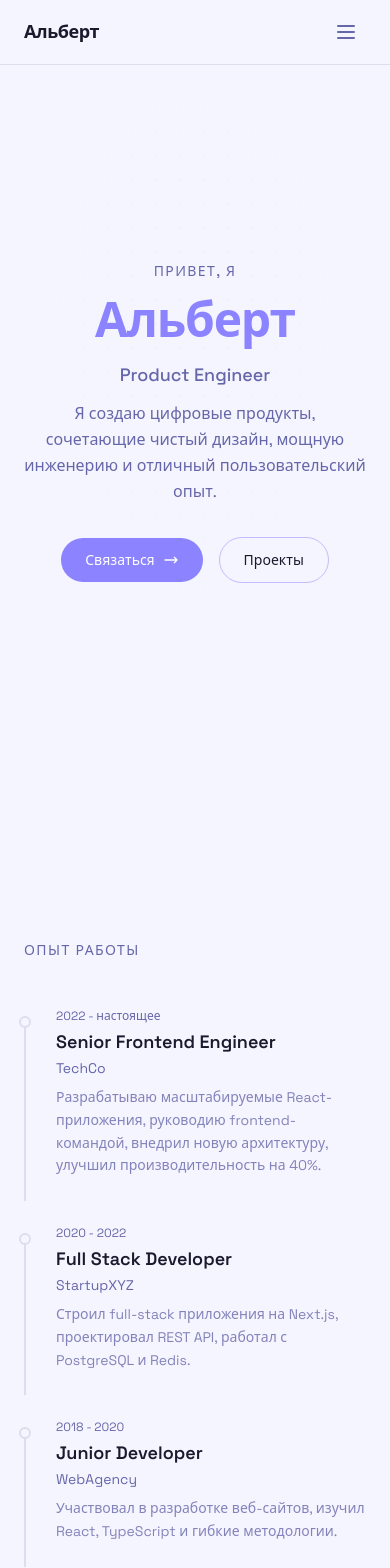
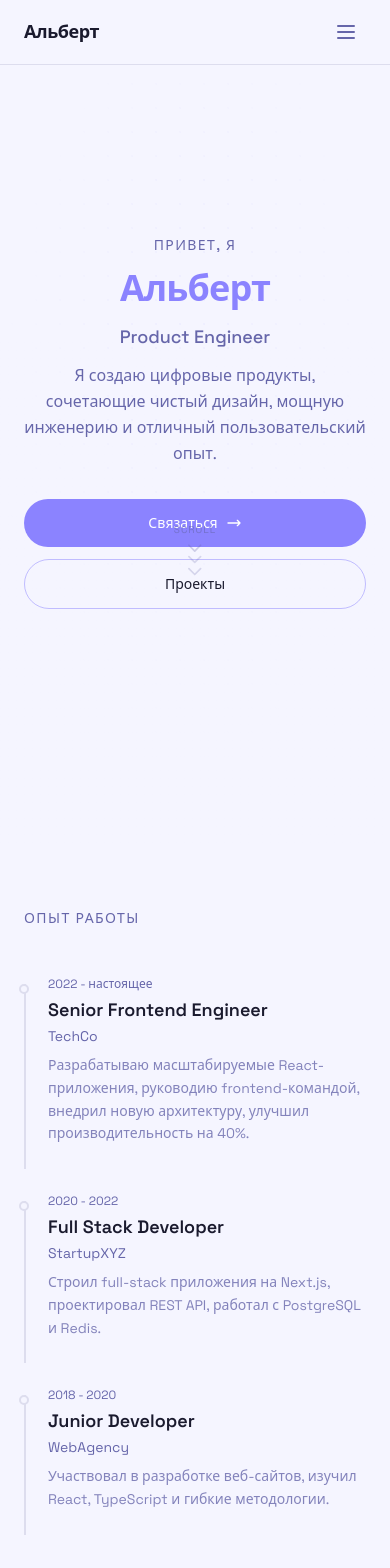
Before and after one commit to HappyTOPS/portfolio-next, a Next.js app: page / in a window 390 px wide. Shown: the top 1568 px of the page. Built offline with nearby package versions, Linux system fonts and the light colour scheme.

Commit message:
feat: scroll arrow animation + mobile optimization

```diff
--- a/src/components/Chat.tsx
+++ b/src/components/Chat.tsx
@@ -76,7 +76,7 @@ export default function Chat() {
   };
 
   return (
-    <section id="contact" className="py-24 md:py-32 bg-muted/50">
+    <section id="contact" className="py-16 sm:py-24 md:py-32 bg-muted/50">
       <div className="max-w-2xl mx-auto px-6">
         <ScrollReveal>
           <h2 className="text-sm font-medium text-muted-foreground tracking-widest uppercase mb-8">
@@ -87,7 +87,7 @@ export default function Chat() {
         <ScrollReveal delay={0.1}>
           <div className="rounded-2xl border border-border bg-card overflow-hidden">
             {/* Messages */}
-            <div className="h-[400px] overflow-y-auto p-4 space-y-3 chat-scroll">
+            <div className="h-[300px] sm:h-[400px] overflow-y-auto p-4 space-y-3 chat-scroll">
               {messages.map((msg) => (
                 <motion.div
                   key={msg.id}
--- a/src/components/Experience.tsx
+++ b/src/components/Experience.tsx
@@ -13,7 +13,7 @@ export default function Experience() {
   const { t } = useLang();
 
   return (
-    <section id="experience" className="py-24 md:py-32">
+    <section id="experience" className="py-16 sm:py-24 md:py-32">
       <div className="max-w-3xl mx-auto px-6">
         <ScrollReveal>
           <h2 className="text-sm font-medium text-muted-foreground tracking-widest uppercase mb-12">
@@ -24,8 +24,8 @@ export default function Experience() {
         <div className="space-y-12">
           {jobs.map((job, i) => (
             <ScrollReveal key={job.key} delay={i * 0.1}>
-              <div className="group relative pl-8 before:absolute before:left-0 before:top-2 before:w-[2px] before:h-[calc(100%+1rem)] before:bg-border before:last:hidden">
-                <div className="absolute left-[-5px] top-2 w-3 h-3 rounded-full border-2 border-border bg-background group-hover:border-primary transition-colors duration-300" />
+              <div className="group relative pl-6 sm:pl-8 before:absolute before:left-0 before:top-2 before:w-[2px] before:h-[calc(100%+1rem)] before:bg-border before:last:hidden">
+                <div className="absolute left-[-5px] top-2 w-2.5 h-2.5 sm:w-3 sm:h-3 rounded-full border-2 border-border bg-background group-hover:border-primary transition-colors duration-300" />
                 <p className="text-xs text-muted-foreground mb-1">
                   {t(`exp.${job.key}.date`)}
                 </p>
--- a/src/components/Hero.tsx
+++ b/src/components/Hero.tsx
@@ -7,7 +7,7 @@ export default function Hero() {
   const { t } = useLang();
 
   return (
-    <section className="relative min-h-screen flex items-center justify-center overflow-hidden">
+    <section className="relative min-h-screen min-h-[100dvh] flex items-center justify-center overflow-hidden">
       {/* Dot pattern background */}
       <div className="absolute inset-0 dot-pattern" />
       <div className="absolute inset-0 bg-gradient-to-b from-background/0 via-background/50 to-background" />
@@ -27,7 +27,7 @@ export default function Hero() {
           initial={{ opacity: 0, y: 30 }}
           animate={{ opacity: 1, y: 0 }}
           transition={{ duration: 0.7, delay: 0.2, ease: [0.16, 1, 0.3, 1] }}
-          className="text-5xl sm:text-6xl md:text-7xl lg:text-8xl font-bold tracking-tight leading-none mb-4 text-primary"
+          className="text-4xl sm:text-6xl md:text-7xl lg:text-8xl font-bold tracking-tight leading-none mb-4 text-primary"
         >
           {t("hero.name")}
         </motion.h1>
@@ -54,11 +54,11 @@ export default function Hero() {
           initial={{ opacity: 0, y: 20 }}
           animate={{ opacity: 1, y: 0 }}
           transition={{ duration: 0.6, delay: 0.65, ease: [0.16, 1, 0.3, 1] }}
-          className="flex items-center justify-center gap-4"
+          className="flex flex-col sm:flex-row items-center justify-center gap-3 sm:gap-4"
         >
           <a
             href="#contact"
-            className="inline-flex items-center gap-2 px-6 py-3 rounded-full bg-primary text-white text-sm font-medium hover:opacity-90 transition-opacity duration-200"
+            className="inline-flex items-center justify-center gap-2 w-full sm:w-auto px-6 py-3.5 sm:py-3 rounded-full bg-primary text-white text-sm font-medium hover:opacity-90 transition-opacity duration-200"
           >
             {t("hero.cta")}
             <svg className="w-4 h-4" fill="none" viewBox="0 0 24 24" stroke="currentColor" strokeWidth={2}>
@@ -67,10 +67,44 @@ export default function Hero() {
           </a>
           <a
             href="#projects"
-            className="inline-flex items-center gap-2 px-6 py-3 rounded-full border border-primary/50 text-sm font-medium hover:bg-primary/10 transition-colors duration-200"
+            className="inline-flex items-center justify-center gap-2 w-full sm:w-auto px-6 py-3.5 sm:py-3 rounded-full border border-primary/50 text-sm font-medium hover:bg-primary/10 transition-colors duration-200"
           >
             {t("hero.projects")}
           </a>
+        </motion.div>
+
+        {/* Scroll indicator */}
+        <motion.div
+          initial={{ opacity: 0 }}
+          animate={{ opacity: 1 }}
+          transition={{ delay: 1.5, duration: 0.8 }}
+          className="absolute bottom-8 left-1/2 -translate-x-1/2 flex flex-col items-center cursor-pointer"
+          onClick={() => {
+            document.getElementById("experience")?.scrollIntoView({ behavior: "smooth" });
+          }}
+        >
+          <span className="text-[10px] text-muted-foreground/60 tracking-widest uppercase mb-1">
+            Scroll
+          </span>
+          {[0, 1, 2].map((i) => (
+            <motion.svg
+              key={i}
+              animate={{ y: [0, 5, 0], opacity: [0.3, 1, 0.3] }}
+              transition={{
+                duration: 1.5,
+                repeat: Infinity,
+                delay: i * 0.15,
+                ease: "easeInOut",
+              }}
+              className="w-5 h-5 -my-1 text-muted-foreground/70"
+              fill="none"
+              viewBox="0 0 24 24"
+              stroke="currentColor"
+              strokeWidth={2}
+            >
+              <path strokeLinecap="round" strokeLinejoin="round" d="M19 9l-7 7-7-7" />
+            </motion.svg>
+          ))}
         </motion.div>
       </div>
     </section>
--- a/src/components/Projects.tsx
+++ b/src/components/Projects.tsx
@@ -13,7 +13,7 @@ export default function Projects() {
   const { t } = useLang();
 
   return (
-    <section id="projects" className="py-24 md:py-32">
+    <section id="projects" className="py-16 sm:py-24 md:py-32">
       <div className="max-w-5xl mx-auto px-6">
         <ScrollReveal>
           <h2 className="text-sm font-medium text-muted-foreground tracking-widest uppercase mb-12">
@@ -26,7 +26,7 @@ export default function Projects() {
             <ScrollReveal key={proj.key} delay={i * 0.1}>
               <div className="group relative rounded-2xl overflow-hidden border border-border bg-card hover:border-foreground/20 transition-all duration-500">
                 <div
-                  className={`h-48 bg-gradient-to-br ${proj.gradient} opacity-80 group-hover:opacity-100 transition-opacity duration-500`}
+                  className={`h-32 sm:h-48 bg-gradient-to-br ${proj.gradient} opacity-80 group-hover:opacity-100 transition-opacity duration-500`}
                 />
                 <div className="p-5">
                   <h3 className="font-semibold mb-1.5 group-hover:text-foreground transition-colors">
--- a/src/components/Skills.tsx
+++ b/src/components/Skills.tsx
@@ -22,7 +22,7 @@ export default function Skills() {
   const { t } = useLang();
 
   return (
-    <section id="skills" className="py-24 md:py-32 bg-muted/50">
+    <section id="skills" className="py-16 sm:py-24 md:py-32 bg-muted/50">
       <div className="max-w-4xl mx-auto px-6">
         <ScrollReveal>
           <h2 className="text-sm font-medium text-muted-foreground tracking-widest uppercase mb-12">
@@ -33,7 +33,7 @@ export default function Skills() {
         <div className="grid grid-cols-2 sm:grid-cols-3 md:grid-cols-4 gap-3">
           {skills.map((skill, i) => (
             <ScrollReveal key={skill.name} delay={i * 0.05}>
-              <div className="group p-4 rounded-xl border border-border bg-card hover:border-foreground/30 transition-all duration-300 cursor-default">
+              <div className="group p-3 sm:p-4 rounded-xl border border-border bg-card hover:border-foreground/30 transition-all duration-300 cursor-default">
                 <p className="text-sm font-medium mb-2">{skill.name}</p>
                 <div className="h-1.5 rounded-full bg-muted overflow-hidden">
                   <div
```
